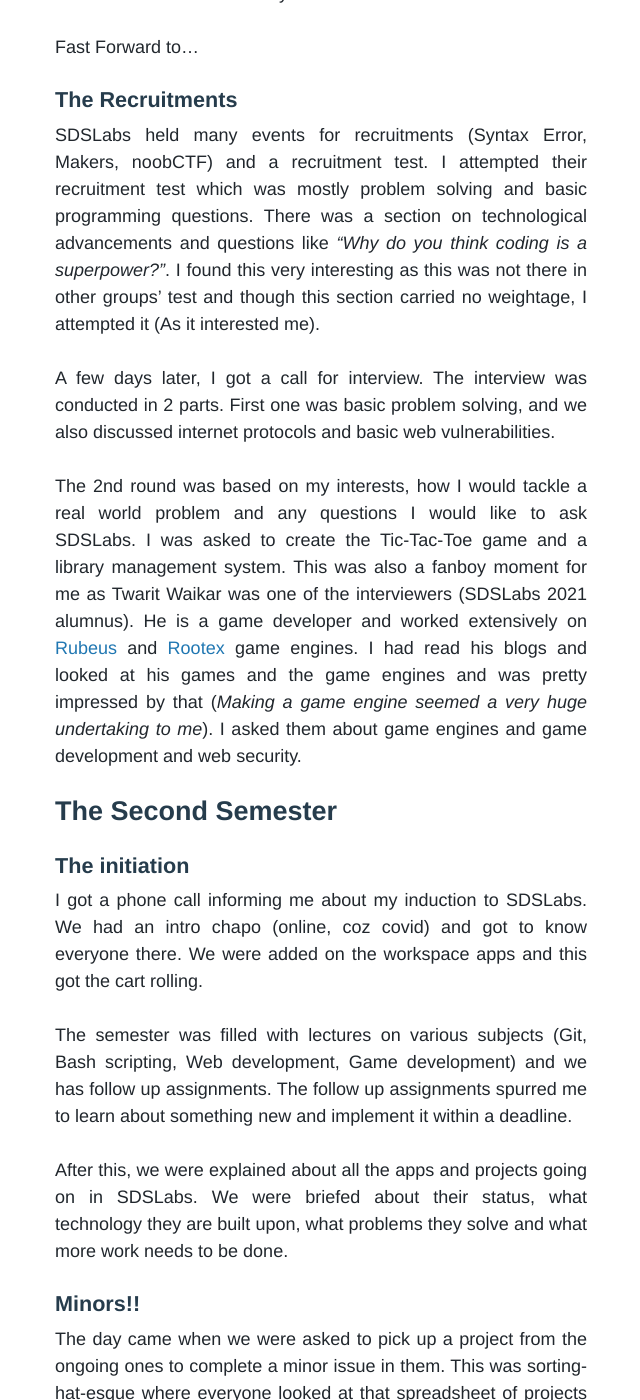
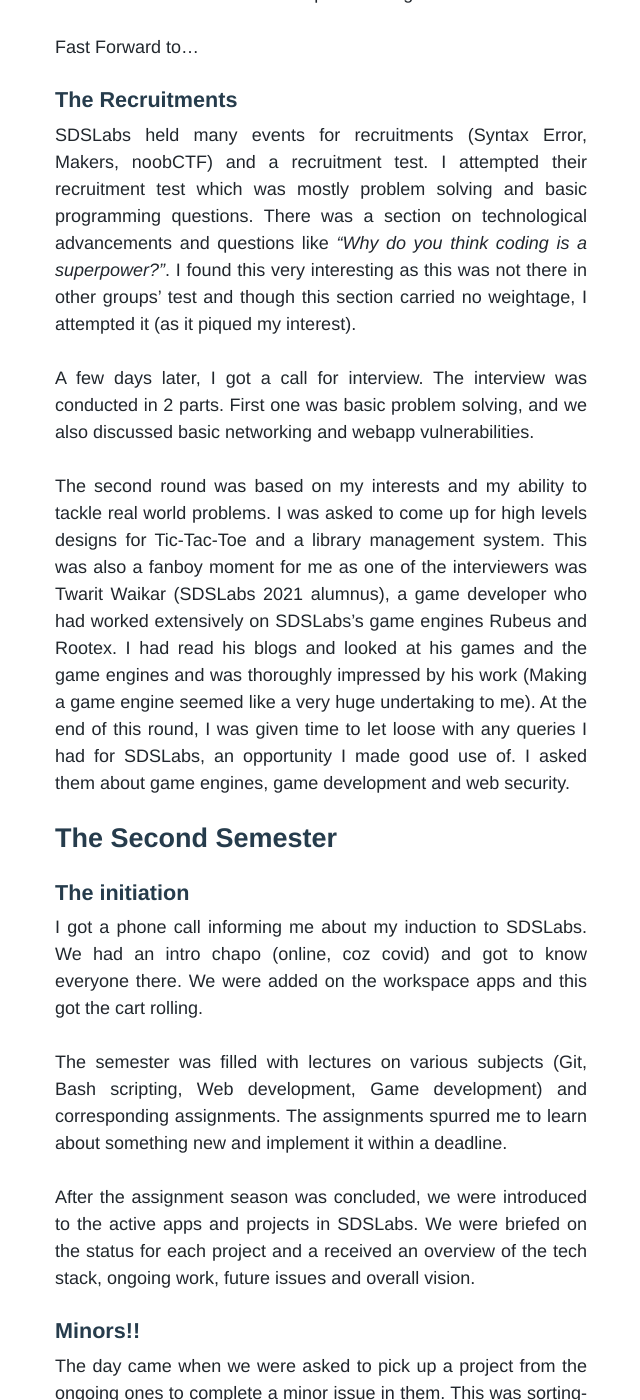
Before and after one commit to sdslabs/sdslabs.github.com, a Jekyll site: the page built from _posts/2022/2022-01-26-dev-experience-2022.md, in a window 1280 px wide and 1400 px high, scrolled down 932 px. Shown: the whole window, without its empty margins (319-959 px from the left). Built offline with Jekyll 4.4.1, drawn with Linux system fonts in a browser that asks for light colours; some web fonts are replaced; comment, search, counter and statistics services are not loaded; some of the changed text lies outside the part shown.

Commit message:
Requested changes done

```diff
--- a/_posts/2022/2022-01-26-dev-experience-2022.md
+++ b/_posts/2022/2022-01-26-dev-experience-2022.md
@@ -21,17 +21,17 @@ A couple of weeks later, SDSLabs announced the __Syntax Error__ hackathon. It wa
 
 I ended up creating a 2D space shooter for my submission. Though I didn't make it in the top 10, It was still a great experience for me and is a fond memory (*My first hackathon*, first of many)
 
-Around this time I started developing an interest in Information Security and CTFs too. I attended some workshops by InfoSecIITR and found it very cool.
+Around this time I started developing an interest in Information Security and CTFs too. I attended some workshops by InfoSecIITR and found the field quite exciting.
 
 Fast Forward to...
 
 #### The Recruitments
 
-SDSLabs held many events for recruitments (Syntax Error, Makers, noobCTF) and a recruitment test. I attempted their recruitment test which was mostly problem solving and basic programming questions. There was a section on technological advancements and questions like *"Why do you think coding is a superpower?"*. I found this very interesting as this was not there in other groups' test and though this section carried no weightage, I attempted it (As it interested me).
+SDSLabs held many events for recruitments (Syntax Error, Makers, noobCTF) and a recruitment test. I attempted their recruitment test which was mostly problem solving and basic programming questions. There was a section on technological advancements and questions like *"Why do you think coding is a superpower?"*. I found this very interesting as this was not there in other groups' test and though this section carried no weightage, I attempted it (as it piqued my interest).
 
-A few days later, I got a call for interview. The interview was conducted in 2 parts. First one was basic problem solving, and we also discussed internet protocols and basic web vulnerabilities.
+A few days later, I got a call for interview. The interview was conducted in 2 parts. First one was basic problem solving, and we also discussed basic networking and webapp vulnerabilities.
 
-The 2nd round was based on my interests, how I would tackle a real world problem and any questions I would like to ask SDSLabs. I was asked to create the Tic-Tac-Toe game and a library management system. This was also a fanboy moment for me as Twarit Waikar was one of the interviewers (SDSLabs 2021 alumnus). He is a game developer and worked extensively on [Rubeus](https://github.com/sdslabs/Rubeus) and [Rootex](https://github.com/sdslabs/Rootex) game engines. I had read his blogs and looked at his games and the game engines and was pretty impressed by that (*Making a game engine seemed a very huge undertaking to me*). I asked them about game engines and game development and web security.
+The second round was based on my interests and my ability to tackle real world problems. I was asked to come up for high levels designs for Tic-Tac-Toe and a library management system. This was also a fanboy moment for me as one of the interviewers was Twarit Waikar (SDSLabs 2021 alumnus), a game developer who had worked extensively on SDSLabs's game engines Rubeus and Rootex. I had read his blogs and looked at his games and the game engines and was thoroughly impressed by his work (Making a game engine seemed like a very huge undertaking to me). At the end of this round, I was given time to let loose with any queries I had for SDSLabs, an opportunity I made good use of. I asked them about game engines, game development and web security.
 
 ## The Second Semester
 
@@ -39,9 +39,9 @@ The 2nd round was based on my interests, how I would tackle a real world problem
 
 I got a phone call informing me about my induction to SDSLabs. We had an intro chapo (online, coz covid) and got to know everyone there. We were added on the workspace apps and this got the cart rolling.
 
-The semester was filled with lectures on various subjects (Git, Bash scripting, Web development, Game development) and we has follow up assignments. The follow up assignments spurred me to learn about something new and implement it within a deadline.
+The semester was filled with lectures on various subjects (Git, Bash scripting, Web development, Game development) and corresponding assignments. The assignments spurred me to learn about something new and implement it within a deadline.
 
-After this, we were explained about all the apps and projects going on in SDSLabs. We were briefed about their status, what technology they are built upon, what problems they solve and what more work needs to be done.
+After the assignment season was concluded, we were introduced to the active apps and projects in SDSLabs. We were briefed on the status for each project and a received an overview of the tech stack, ongoing work, future issues and overall vision.
 
 #### Minors!!
 
@@ -60,19 +60,15 @@ After the minors, we had to choose our Majors: solving a large issue or implemen
 
 When a project comes to fruition and is ready to be open-sourced, everyone at SDSLabs is pretty excited about it. Seeing the hardwork of our members getting released ittruly a moment to be cherished. I witnessed the release of [ZapDB](https://github.com/sdslabs/zap-db) and [Studyportal](https://github.com/sdslabs/studyportal).
 
-#### Information Security in SDSLabs
+#### Not just Dev
 
-SDSLabs is not just about software development. Many of the members are passionate about information security and regularly participate in CTF competitions. We even host our own CTF, BackdoorCTF. I was a part of the SDSLabs CSAW team which stood 2nd in India, 6th among World UG teams and 16th globally in CSAW CTF Finals organised by NYU.
-
-#### Not just Code
-
-It's not always software that we work on. We also work on IoT projects to make our workspace smarter (like presence detection using computer vision, WiFi locks).
+It's not always software develpoment that we work on. We also work on IoT projects to make our workspace smarter (like presence detection using computer vision, WiFi locks). We have members passionate about information security and Data Science. We also have paper discussions in which we all read a research paper on related to CS and discuss it with other members.
 
 ## Summing Up
 
 #### Mentors
 
-A big part of what I got from SDSLabs are the amazing seniors and mentors who are ready to help me in every way possible. Be it some code blocker or real life problems, I know I can rely on them to help me out.
+A big part of what I got from SDSLabs are the amazing seniors and mentors who are ready to help me in every way possible. Be it some code blocker or real life problems, I know I can rely on them to help me out. There are people with diversified interests (Research, Information Security, Data Science to name a few) and there is always someone I can ask for help while exploring something new.
 
 #### Not just work
 
```
